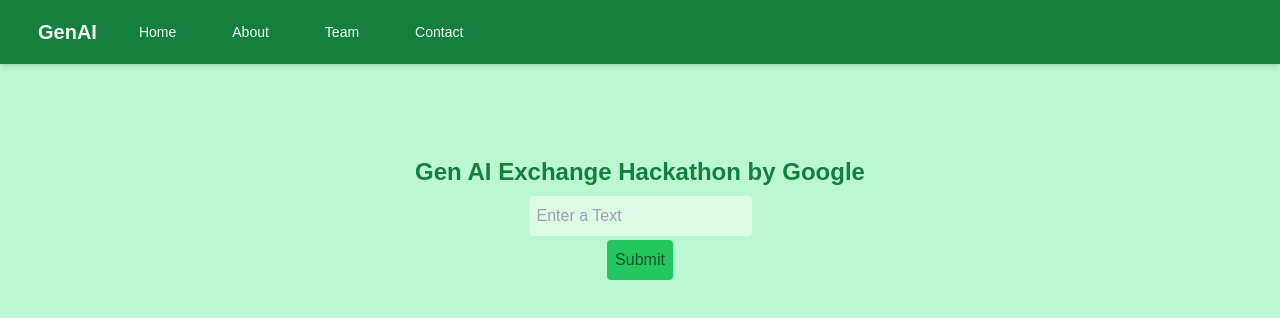
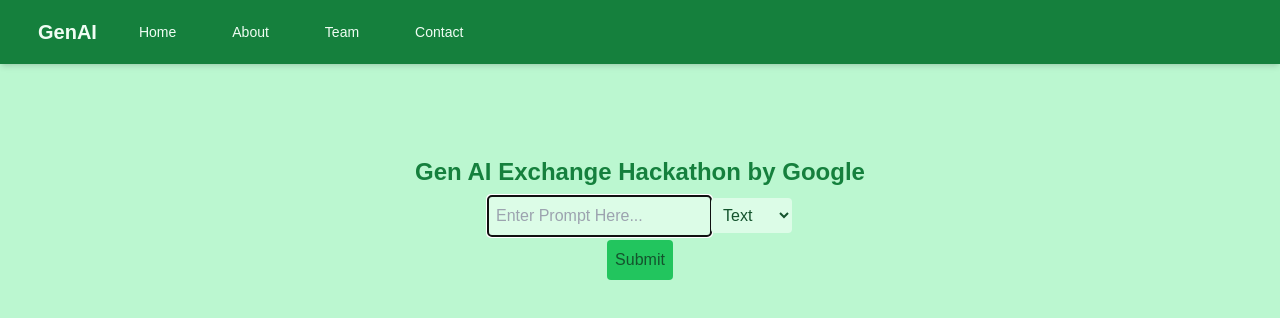
Before and after one commit to shoaib2000857/GroupG, a Next.js app: page / in a window 1280 px wide. Shown: the top 318 px of the page. Built offline with nearby package versions, Linux system fonts and the light colour scheme.

Commit message:
connect API to frontend

```diff
--- a/components/hero.js
+++ b/components/hero.js
@@ -1,21 +1,65 @@
-import React from "react";
+'use client'
+import React, { useState } from "react";
+import axios from "axios";
 
 export function HeroSection() {
+  const [isLoading, setIsLoading] = useState(false)
+  const [response, setResponse] = useState('')
+  const [error, setError] = useState(null)
+  const [data, setData] = useState({ prompt: '', type: '' })
+
+  const postData = (event) => setData({ ...data, [event.target.name]: event.target.value })
+  const onSubmit = async (event) => {
+    try {
+      setIsLoading(true)
+      setError(null)
+      setResponse(null)
+      event.preventDefault()
+      const result = await axios.post('/api/gemini', { ...data })
+      console.log(result);
+      if (result.data.success) {
+        setResponse(await result.data.data)
+      } else {
+        setError(result.data.message || "Opps! Something went wrong!")
+      }
+
+      setData({ prompt: '', type: '' })
+
+    } catch (error) {
+      setError(error.message || "Something went wrong!")
+    } finally {
+      setIsLoading(false)
+    }
+  }
   return (
     <div className="bg-green-200 text-green-900 p-8">
       <h1 className="text-2xl font-bold text-green-700">
         Gen AI Exchange Hackathon by Google
       </h1>
-      <form className="mt-2">
+      {response && <p className="text-xl font-bold text-green-500">{response}</p>}
+      {error && <p className="text-red-600">{error}</p>}
+      <form onSubmit={onSubmit} className="mt-2">
+
         <input
           type="text"
-          placeholder="Enter a Text"
-          name="promt"
+          required
+          autoFocus
+          readOnly={isLoading}
+          name="prompt"
+          value={data.prompt}
+          onChange={postData}
+          placeholder="Enter Prompt Here..."
           className="bg-green-100 text-green-900 p-2 rounded"
         />
+        <select name='type' disabled={isLoading} onChange={postData} className="bg-green-100 text-green-900 p-2 rounded">
+          <option value='text'>Text</option>
+          <option value='image'>Image</option>
+          <option value='video'>Video</option>
+        </select>
         <br />
-        <button className="btn btn-primary bg-green-500 hover:bg-green-300 rounded m-1 p-2">
-          Submit
+        <button disabled={isLoading}
+          className="btn btn-primary bg-green-500 hover:bg-green-300 rounded m-1 p-2">
+          {isLoading ? 'Loading...' : 'Submit'}
         </button>
       </form>
     </div>
```
